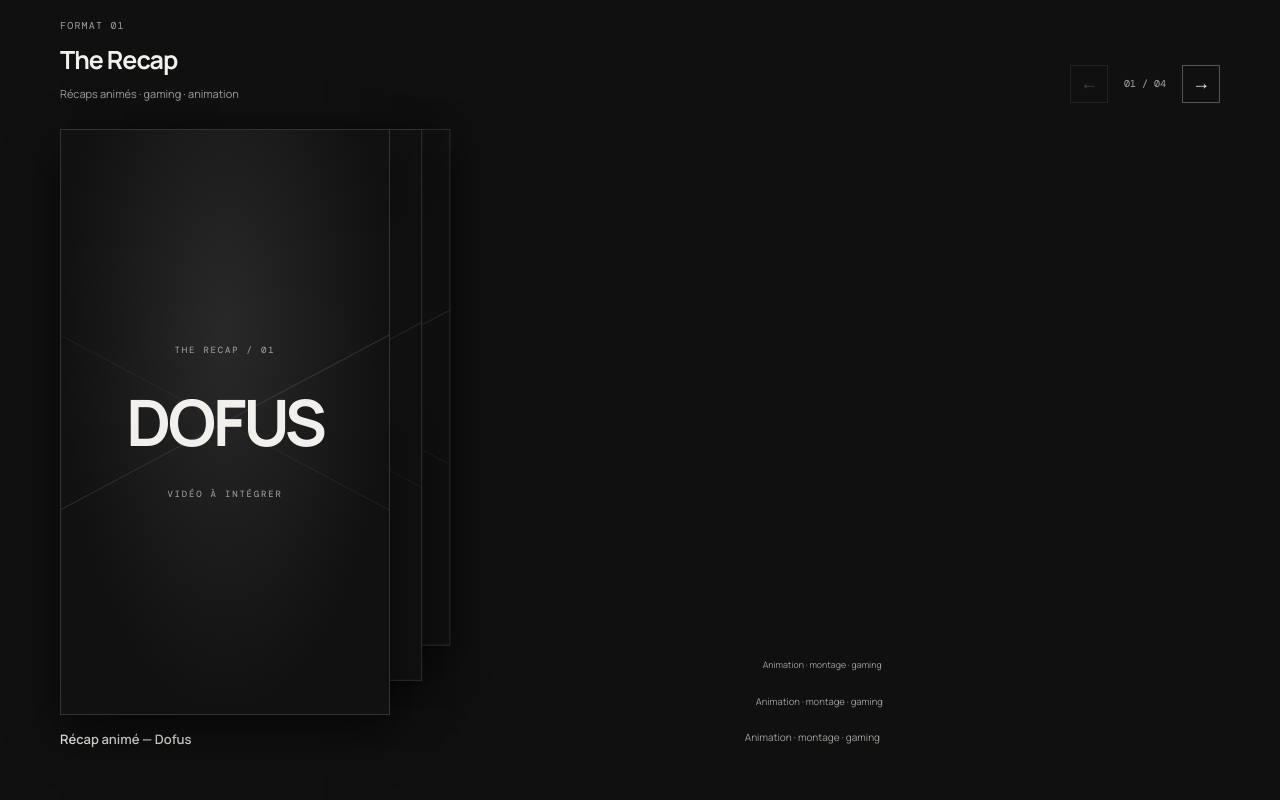
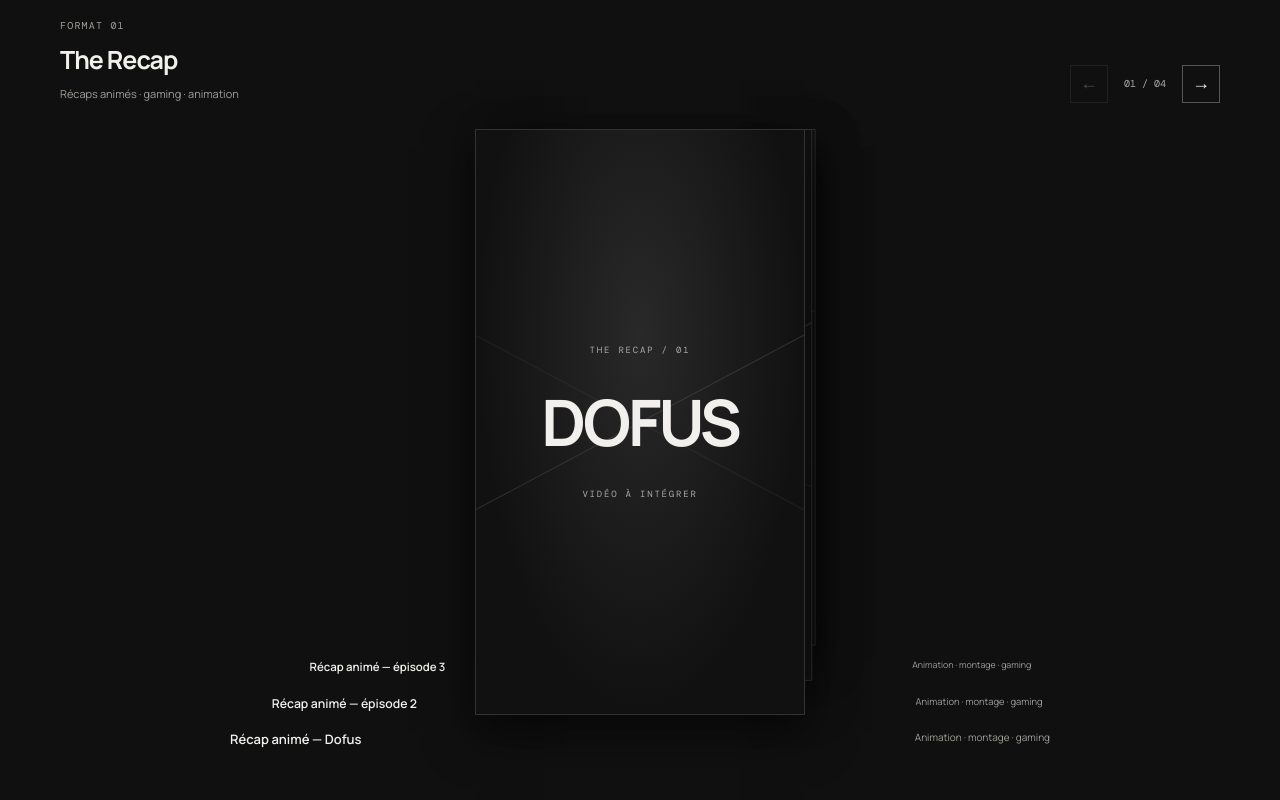
Before and after one commit to ttsmontage/tts-site, a plain HTML site: page index.html in a window 1280 px wide. Shown: the part 1680-2480 px from the top of the page. Drawn offline with nearby package versions, Linux system fonts and the light colour scheme.

Commit message:
Centrer les carrousels dans le portfolio

```diff
--- a/style.css
+++ b/style.css
@@ -39,3 +39,10 @@
 .portfolio-note{margin-top:36px}
 @media(max-width:800px){.portfolio-formats{gap:42px}.format-heading{align-items:center}.video-placeholder.vertical{width:min(100%,300px)}.carousel-slide.is-next{transform:translateX(42px) scale(.93)}.carousel-slide.is-third{transform:translateX(80px) scale(.86)}}
 @media(max-width:430px){.format-heading h3{font-size:21px}.format-heading p{font-size:10px}.carousel-controls{gap:7px}.carousel-controls button{width:34px;height:34px}.slide-caption{display:grid;gap:3px}.slide-caption span{text-align:left}.carousel-slide.is-next{transform:translateX(32px) scale(.92)}.carousel-slide.is-third{transform:translateX(62px) scale(.84)}}
+
+
+/* Centrage des piles de vidéos dans le portfolio */
+.carousel-slide{display:flex;flex-direction:column;align-items:center}
+.carousel-slide .video-placeholder,
+.carousel-slide .video-frame{margin-inline:auto}
+.carousel-slide .slide-caption{width:min(100%,820px);margin-inline:auto}
```
